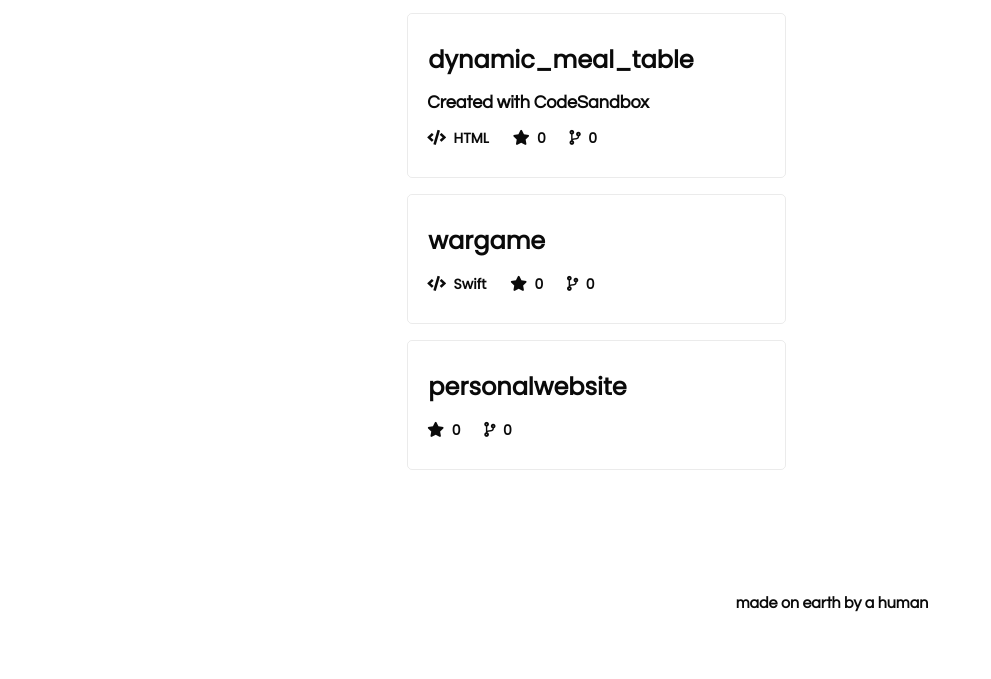
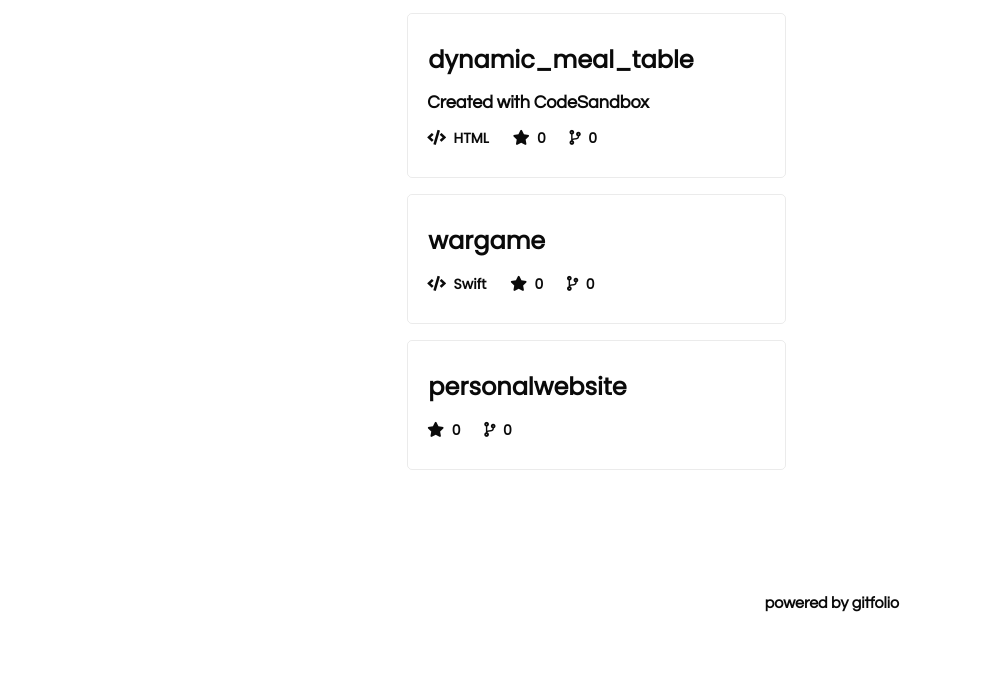
Before and after one commit to jyumohfour/aboutme, a plain HTML site: page index.html in a window 1280 px wide. Shown: the part 848-1527 px from the top of the page, without its empty margins (0-991 px from the left). Drawn offline with nearby package versions, Linux system fonts and the light colour scheme; no server answers; a script that the page names is missing.

Commit message:
other stuff???

```diff
--- a/index.html
+++ b/index.html
@@ -137,7 +137,7 @@
         <div id="blogs"></div>
       </div>
       <div id="footer">
-        <a href="https://github.com/imfunniee" target="_blank">made on earth by a human</a>
+        <a href="https://github.com/imfunniee/gitfolio" target="_blank">powered by gitfolio</a>
       </div>
     </div>
     <script type="text/javascript">
```
